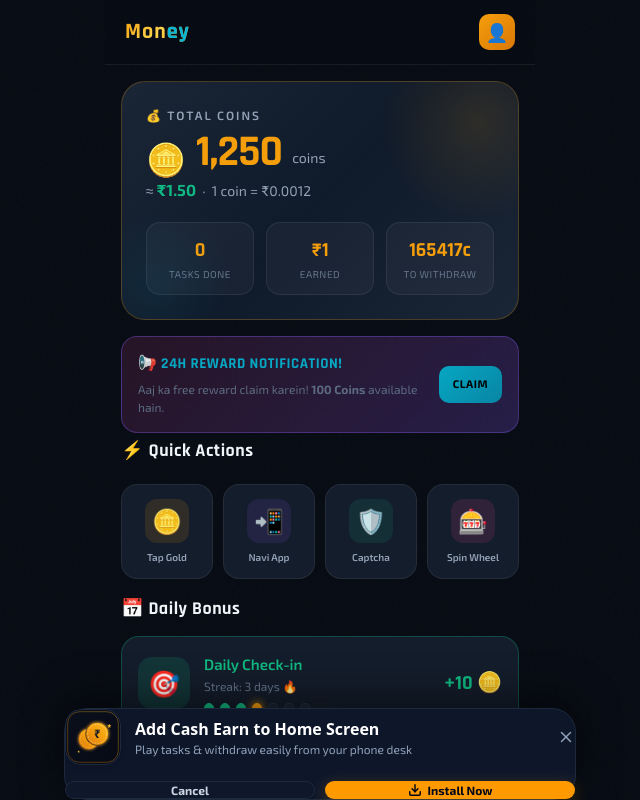
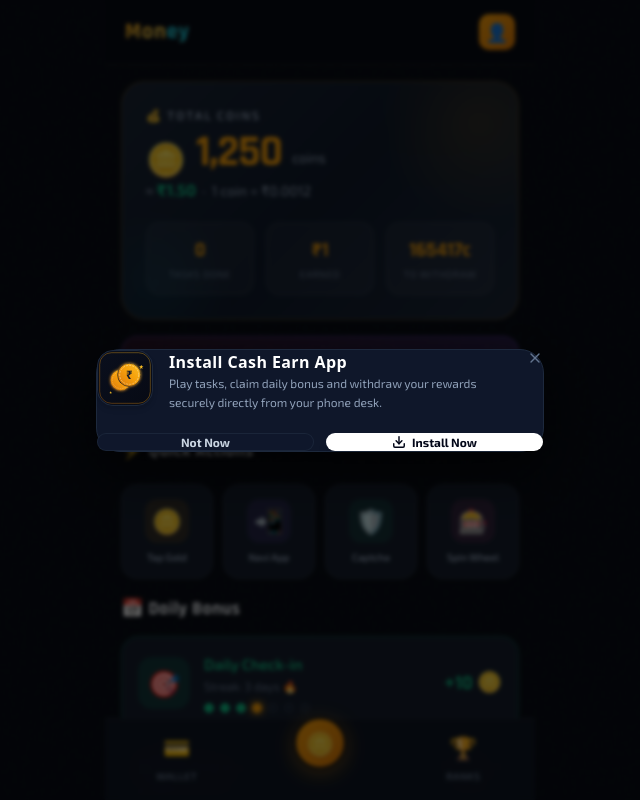
Before and after one commit to teekendrasingh90-sketch/Money-singh, a Next.js app: page / in a window 1280 px wide. Shown: the top 800 px of the page, without its empty margins (320-960 px from the left). Built offline with nearby package versions, Linux system fonts and the light colour scheme.

Commit message:
ui: refactor PWA install prompt to modal layout
Transitioned the PWA install prompt from a bottom sheet to a centered modal overlay with a dimmed backdrop for better visibility and consistency.

```diff
--- a/src/components/PWAInstallPrompt.tsx
+++ b/src/components/PWAInstallPrompt.tsx
@@ -184,59 +184,62 @@
     <>
       <AnimatePresence>
         {showPrompt && (
-          <div className="fixed inset-x-0 bottom-0 z-[999999] p-4 flex justify-center pointer-events-none select-none">
-
-            {/* Classic Browser Bottom Sheet / Bar layout */}
+          <div
+            className="fixed inset-0 z-[999999] p-4 flex items-center justify-center bg-black/60 backdrop-blur-[2px] select-none"
+            onClick={() => handleDismiss()}
+          >
+            {/* Centered Modal card layout */}
             <motion.div
-              initial={{ y: 100, opacity: 0 }}
-              animate={{ y: 0, opacity: 1 }}
-              exit={{ y: 100, opacity: 0 }}
-              transition={{ type: "spring", stiffness: 150, damping: 20 }}
-              className="w-full max-w-lg bg-[#0e172a] border border-slate-800 rounded-3xl p-5 shadow-[0_-8px_40px_rgba(0,0,0,0.5)] pointer-events-auto flex flex-col gap-4"
+              initial={{ scale: 0.92, opacity: 0 }}
+              animate={{ scale: 1, opacity: 1 }}
+              exit={{ scale: 0.92, opacity: 0 }}
+              transition={{ type: "spring", duration: 0.35 }}
+              className="w-full max-w-md bg-[#0f172a] border border-slate-800 rounded-3xl p-6 shadow-[0_20px_50px_rgba(0,0,0,0.6)] flex flex-col gap-5 text-left"
               id="pwa-normal-prompt"
+              onClick={(e) => e.stopPropagation()}
             >
               {/* Top row: Icon, App Name & Simple details */}
-              <div className="flex items-center gap-3.5 text-left text-white">
-                <div className="w-14 h-14 bg-slate-900 rounded-2xl flex items-center justify-center p-0.5 border border-slate-800 shadow-md">
+              <div className="flex items-start gap-4 text-left text-white">
+                <div className="w-14 h-14 bg-slate-900 rounded-2xl flex items-center justify-center p-0.5 border border-slate-800 shadow-md shrink-0">
                   <img src="icon.svg" alt="Cash Earn" className="w-full h-full rounded-2xl object-cover" />
                 </div>
                 <div className="flex-1">
-                  <h4 className="text-base font-bold text-white font-sans">
-                    Add Cash Earn to Home Screen
+                  <h4 className="text-base font-extrabold text-white font-sans tracking-wide">
+                    Install Cash Earn App
                   </h4>
-                  <p className="text-xs text-slate-400 mt-0.5">
-                    Play tasks & withdraw easily from your phone desk
+                  <p className="text-xs text-slate-400 mt-1 leading-relaxed">
+                    Play tasks, claim daily bonus and withdraw your rewards securely directly from your phone desk.
                   </p>
                 </div>
                 <button
                   onClick={() => handleDismiss()}
-                  className="p-1.5 hover:bg-slate-800 rounded-full text-slate-400 hover:text-white transition-colors"
+                  className="p-1.5 hover:bg-slate-800 rounded-full text-slate-500 hover:text-white transition-colors cursor-pointer shrink-0"
                   title="Dismiss"
                 >
-                  <X className="w-4.5 h-4.5" />
+                  <X className="w-4 h-4" />
                 </button>
               </div>
 
               {/* Special Instructions for iPhone/Safari */}
               {isIOS && downloadState === "idle" && (
-                <div className="text-left bg-slate-900/50 p-3 rounded-xl border border-slate-800 text-xs text-slate-300">
+                <div className="text-left bg-slate-900/40 p-3.5 rounded-xl border border-slate-800/60 text-xs text-slate-300">
                   <p className="font-bold text-amber-500 mb-1 flex items-center gap-1">
-                    <Share className="w-3.5 h-3.5 inline" /> Safari iOS Setup:
+                    <Share className="w-3.5 h-3.5 inline" /> Apple Safari Setup:
                   </p>
-                  Tap on share 📤 at the bottom header layout, then scroll down and click <span className="text-white font-bold inline-flex items-center gap-0.5">Add to Home Screen <Plus className="w-3 h-3 text-amber-500 animate-pulse" /></span>.
+                  Tap the Share button <span className="text-white font-bold inline">📤</span> in your browser menu, then scroll down and tap <span className="text-white font-bold inline-flex items-center gap-0.5">Add to Home Screen <Plus className="w-3 h-3 text-amber-500 animate-pulse" /></span>.
                 </div>
               )}
 
               {/* UI for standard downloading state */}
               {downloadState === "downloading" && (
-                <div className="bg-slate-950/70 border border-slate-800/80 p-3.5 rounded-2xl flex flex-col gap-2.5 text-left">
+                <div className="bg-slate-950/70 border border-slate-800/80 p-4 rounded-2xl flex flex-col gap-2.5 text-left">
                   <div className="flex justify-between items-center text-xs text-amber-400 font-bold">
                     <span>📥 Downloading App Components...</span>
                     <span>{downloadProgress}%</span>
                   </div>
-                  <div className="w-full bg-slate-800 h-2.5 rounded-full overflow-hidden">
+                  <div className="w-full bg-slate-800 h-2 rounded-full overflow-hidden">
                     <motion.div
-                      className="bg-gradient-to-r from-amber-500 to-amber-600 h-full rounded-full"
+                      className="bg-amber-500 h-full rounded-full"
                       animate={{ width: `${downloadProgress}%` }}
                       transition={{ duration: 0.1 }}
                     />
@@ -249,31 +252,31 @@
                 <motion.div
                   initial={{ scale: 0.95, opacity: 0 }}
                   animate={{ scale: 1, opacity: 1 }}
-                  className="bg-green-950/50 border border-green-800/50 p-3 rounded-xl flex items-center justify-center gap-2.5 text-green-400 text-xs font-extrabold text-center"
+                  className="bg-green-950/30 border border-green-800/40 p-3.5 rounded-2xl flex items-center justify-center gap-2.5 text-green-400 text-xs font-extrabold text-center"
                 >
-                  <CheckCircle2 className="w-5 h-5 text-green-400 shrink-0 animate-bounce" />
-                  App offline package downloaded successfully!
+                  <CheckCircle2 className="w-5 h-5 text-green-400 shrink-0" />
+                  App package downloaded successfully!
                 </motion.div>
               )}
 
               {/* Simple classic buttons row: visible only during idle state */}
               {downloadState === "idle" && (
-                <div className="flex gap-2.5">
+                <div className="flex gap-3">
                   <button
                     onClick={() => handleDismiss()}
-                    className="w-1/2 py-2.5 bg-slate-900 hover:bg-slate-800 text-slate-300 border border-slate-800 font-extrabold rounded-xl text-xs transition-colors cursor-pointer"
+                    className="w-1/2 py-3 bg-slate-900 hover:bg-slate-800 text-slate-300 border border-slate-800/80 font-bold rounded-xl text-xs transition-colors cursor-pointer"
                     id="btn-dismiss-pwa"
                   >
-                    Cancel
+                    Not Now
                   </button>
 
                   <button
                     onClick={handleInstallClick}
-                    className="w-1/2 py-2.5 bg-amber-500 hover:bg-amber-600 text-slate-950 font-black rounded-xl text-xs flex items-center justify-center gap-1.5 shadow-[0_4px_15px_rgba(245,158,11,0.25)] transition-all cursor-pointer"
+                    className="w-1/2 py-3 bg-white hover:bg-slate-100 text-slate-950 font-black rounded-xl text-xs flex items-center justify-center gap-1.5 shadow-lg transition-all cursor-pointer"
                     id="btn-install-pwa"
                   >
                     <Download className="w-3.5 h-3.5 stroke-[2.5]" strokeWidth={2.5} />
-                    {isInIframe ? "Add App" : "Install Now"}
+                    {isInIframe ? "Launch App" : "Install Now"}
                   </button>
                 </div>
               )}
@@ -292,16 +295,16 @@
               animate={{ scale: 1, opacity: 1 }}
               exit={{ scale: 0.9, opacity: 0 }}
               transition={{ type: "spring", duration: 0.4 }}
-              className="w-full max-w-md bg-[#0e172a] border border-slate-800 rounded-3xl p-6 shadow-2xl flex flex-col gap-5 text-left"
+              className="w-full max-w-md bg-[#0f172a] border border-slate-800 rounded-3xl p-6 shadow-2xl flex flex-col gap-5 text-left"
               id="pwa-custom-guide-modal"
             >
               <div className="flex items-center justify-between border-b border-slate-800 pb-3">
-                <div className="flex items-center gap-2.5 text-white">
+                <div className="flex items-center gap-2.5 text-white font-sans">
                   <div className="w-10 h-10 bg-amber-500/10 text-amber-500 rounded-xl flex items-center justify-center">
-                    <Smartphone className="w-5.5 h-5.5" />
+                    <Smartphone className="w-5 h-5" />
                   </div>
                   <div>
-                    <h3 className="text-base font-extrabold text-white">Installing Cash Earn</h3>
+                    <h3 className="text-sm font-extrabold text-white">Installing Cash Earn</h3>
                     <p className="text-[11px] text-slate-400">Save app directly to your device desktop</p>
                   </div>
                 </div>
```
